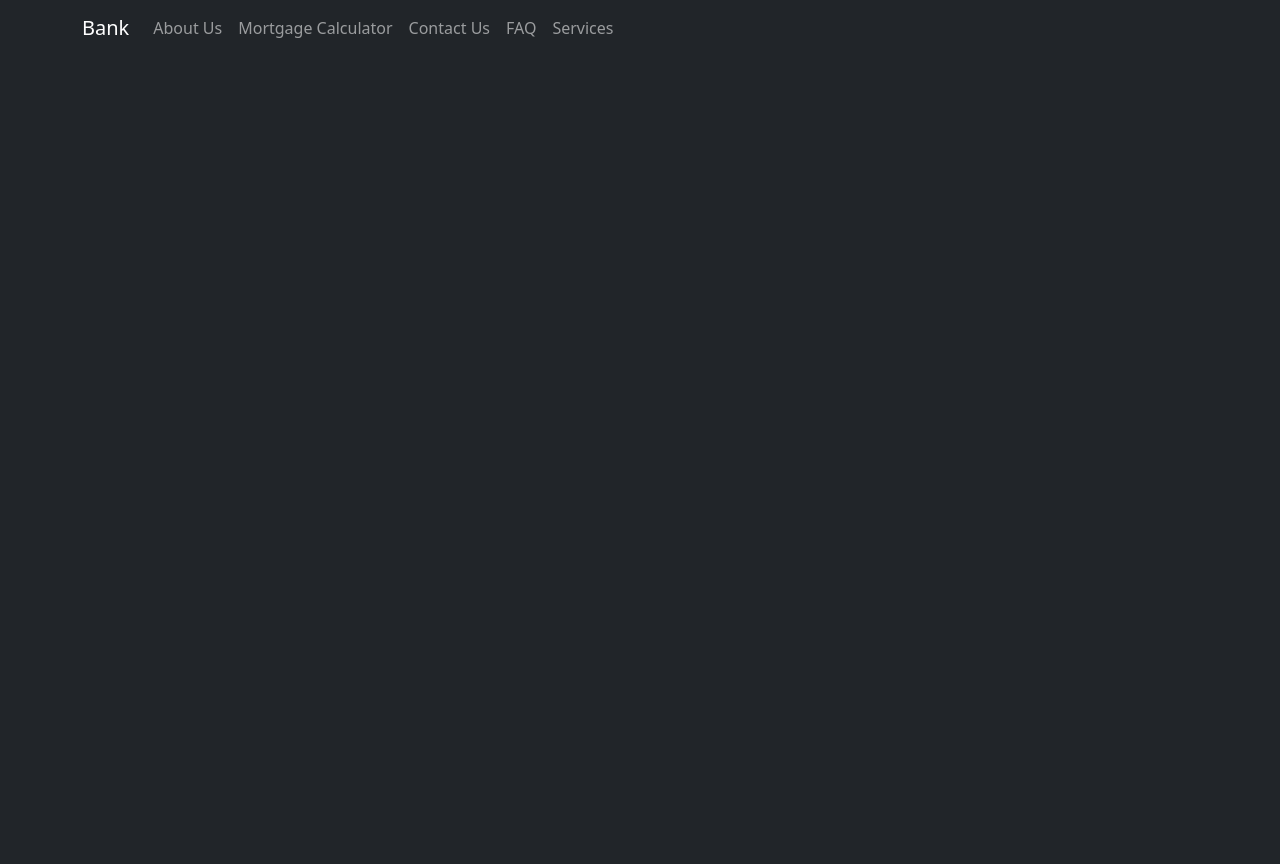
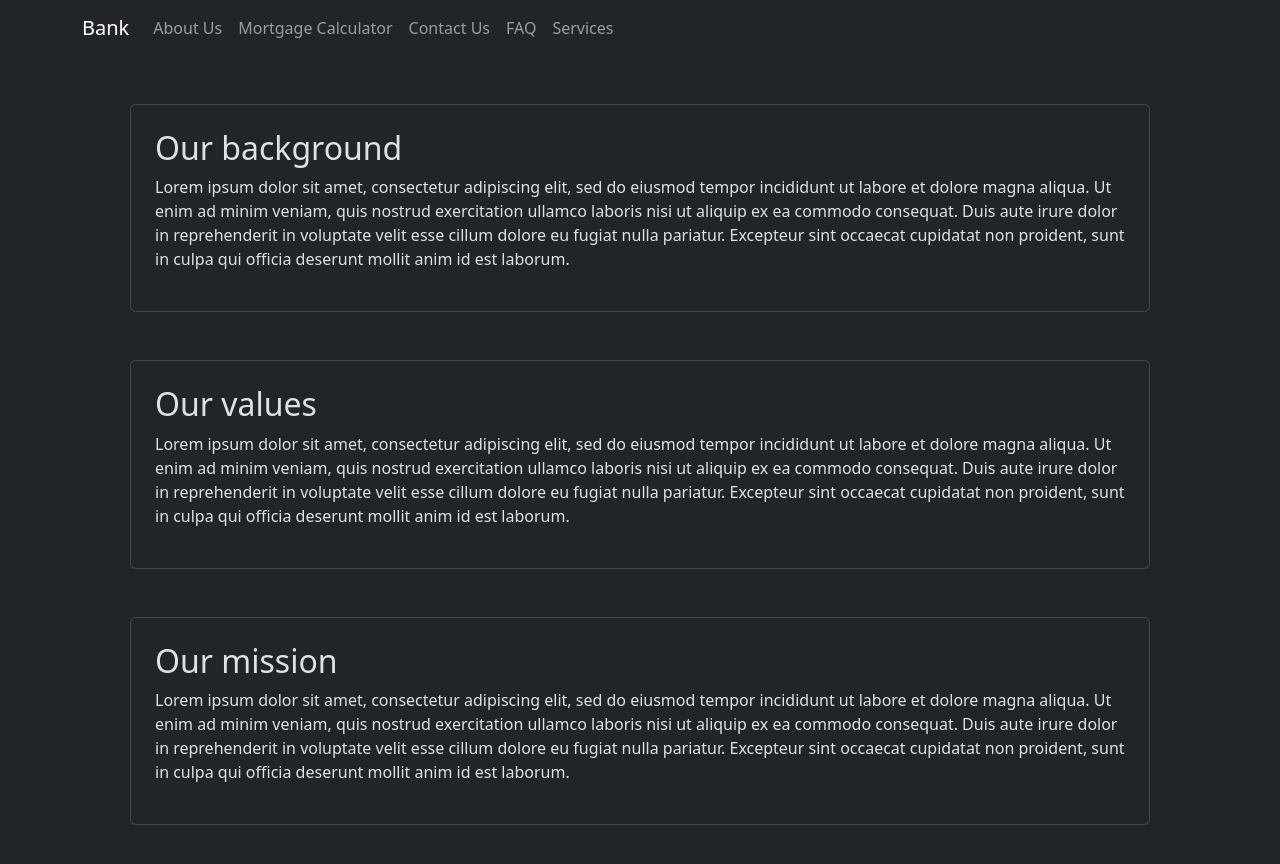
Before and after one commit to HyperWizYT1/CW2, a plain HTML site: page pages/about_us.html in a window 1280 px wide. Before the commit the page ends 800 px from the top, so only its background shows below. Drawn offline with Linux system fonts and the light colour scheme.

Commit message:
Done about us page & other minor changes

```diff
--- a/pages/about_us.html
+++ b/pages/about_us.html
@@ -47,6 +47,20 @@
         </nav>
     <!-- End of navbar -->
 
-        <!-- Body of page-->
+    <!-- Body of page -->
+        <div class="container">
+            <div class="card m-5 p-xl-4">
+                <h2>Our background</h2>
+                <p>Lorem ipsum dolor sit amet, consectetur adipiscing elit, sed do eiusmod tempor incididunt ut labore et dolore magna aliqua. Ut enim ad minim veniam, quis nostrud exercitation ullamco laboris nisi ut aliquip ex ea commodo consequat. Duis aute irure dolor in reprehenderit in voluptate velit esse cillum dolore eu fugiat nulla pariatur. Excepteur sint occaecat cupidatat non proident, sunt in culpa qui officia deserunt mollit anim id est laborum.</p>
+            </div>
+            <div class="card m-5 p-xl-4">
+                <h2>Our values</h2>
+                <p>Lorem ipsum dolor sit amet, consectetur adipiscing elit, sed do eiusmod tempor incididunt ut labore et dolore magna aliqua. Ut enim ad minim veniam, quis nostrud exercitation ullamco laboris nisi ut aliquip ex ea commodo consequat. Duis aute irure dolor in reprehenderit in voluptate velit esse cillum dolore eu fugiat nulla pariatur. Excepteur sint occaecat cupidatat non proident, sunt in culpa qui officia deserunt mollit anim id est laborum.</p>
+            </div>
+            <div class="card m-5 p-xl-4">
+                <h2>Our mission</h2>
+                <p>Lorem ipsum dolor sit amet, consectetur adipiscing elit, sed do eiusmod tempor incididunt ut labore et dolore magna aliqua. Ut enim ad minim veniam, quis nostrud exercitation ullamco laboris nisi ut aliquip ex ea commodo consequat. Duis aute irure dolor in reprehenderit in voluptate velit esse cillum dolore eu fugiat nulla pariatur. Excepteur sint occaecat cupidatat non proident, sunt in culpa qui officia deserunt mollit anim id est laborum.</p>
+            </div>
+        </div>
     </body>
 </html>
```
Also changed, not shown: index.html (+0 -1 lines), 2 other files. Lines whose indentation alone changed are shown as unchanged.
